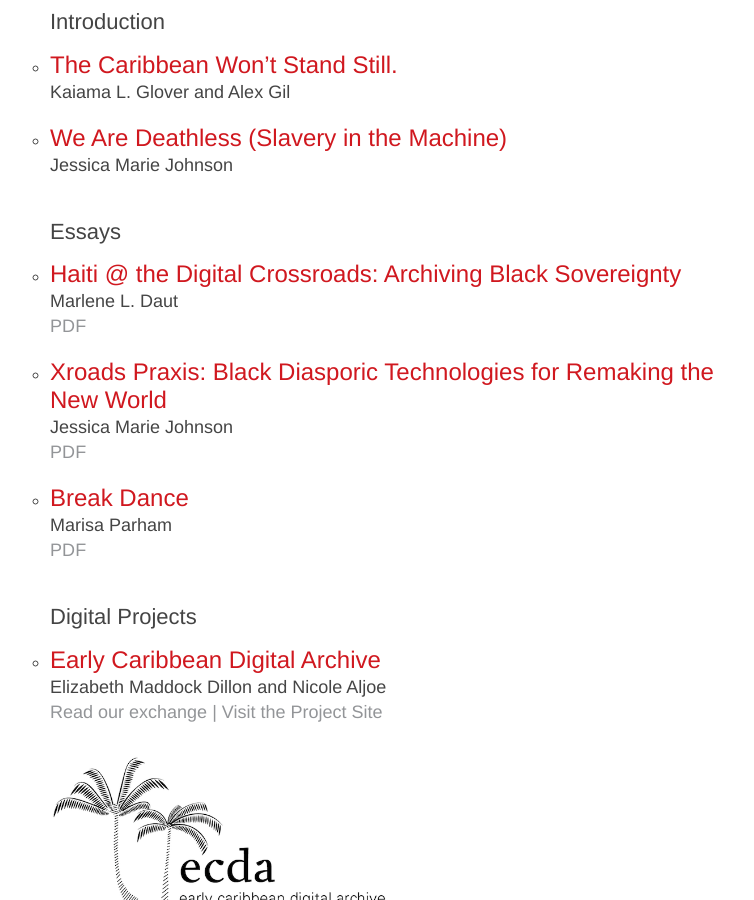
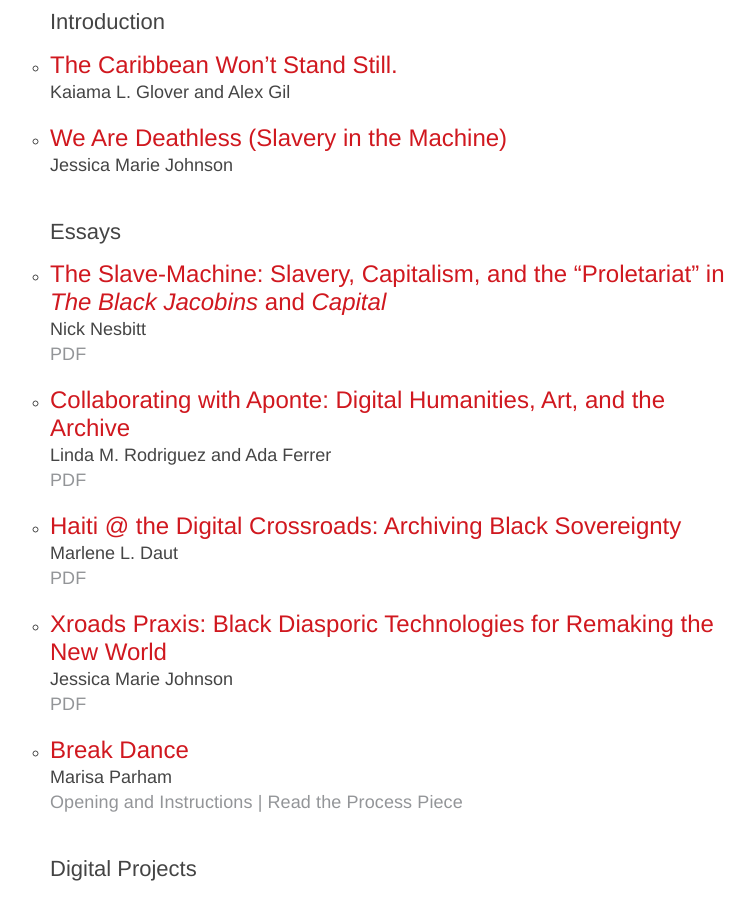
Before and after one commit to archipelagosjournal/archipelagos, a Jekyll site: the page built from index.html, in a window 1280 px wide and 900 px high, scrolled down 743 px. Shown: the whole window, without its empty margins (270-1024 px from the left). Built offline with Jekyll 4.4.1, drawn with Linux system fonts in a browser that asks for light colours.

Commit message:
fixes to toc and yaml headers

```diff
--- a/index.html
+++ b/index.html
@@ -16,7 +16,177 @@ title: home
 
 <p><em>We dedicate this issue to Linda Rodriguez, whose spirit now lights the way.</em></p>
 
-{% include toc.html issue=site.issue03 %}
+<!-- Table of Contents -->
+<div id="toc">
+
+<!-- Introductory material -->
+
+<ul>
+    <h3>Introduction</h3>
+
+    <li>
+        <a href="/sxarchipelagos/issue03/editors_intro.html">
+            <span class="toc-title">The Caribbean Won’t Stand Still.
+</span>
+        </a>
+        <br>
+        <span class="byline">
+
+            <span class="author">Kaiama L. Glover</span>
+        <span class="author">and Alex Gil</span>
+        </span>
+    </li>
+
+    <li>
+        <a href="/sxarchipelagos/issue03/guest_editors_intro.html">
+            <span class="toc-title">We Are Deathless (Slavery in the Machine)
+</span>
+        </a>
+        <br>
+        <span class="byline">
+
+                <span class="author">Jessica Marie Johnson</span>
+
+        </span>
+    </li>
+
+</ul>
+
+<ul>
+    <h3>Essays</h3>
+
+    <li>
+        <a href="/sxarchipelagos/issue03/nesbitt.html">
+            <span class="toc-title">The Slave-Machine: Slavery, Capitalism, and the “Proletariat” in <em>The Black Jacobins</em> and <em>Capital</em>
+</span>
+        </a>
+        <br>
+        <span class="byline">
+
+                <span class="author">Nick Nesbitt</span>
+
+        </span>
+        <!-- PDF -->
+        <p>
+            <a class="alt-link" href="/sxarchipelagos/assets/issue03/nesbitt.pdf" target="_blank">PDF</a>
+        </p>
+    </li>
+
+    <li>
+        <a href="/sxarchipelagos/issue03/ferrer.html">
+            <span class="toc-title">Collaborating with Aponte: Digital Humanities, Art, and the Archive
+</span>
+        </a>
+        <br>
+        <span class="byline">
+
+            <span class="author">Linda M. Rodriguez</span>
+        <span class="author">and Ada Ferrer</span>
+
+        </span>
+        <!-- PDF -->
+        <p>
+            <a class="alt-link" href="/sxarchipelagos/assets/issue03/ferrer.pdf" target="_blank">PDF</a>
+        </p>
+    </li>
+
+    <li>
+        <a href="/sxarchipelagos/issue03/daut.html">
+            <span class="toc-title">Haiti @ the Digital Crossroads: Archiving Black Sovereignty
+</span>
+        </a>
+        <br>
+        <span class="byline">
+
+                <span class="author">Marlene L. Daut</span>
+
+        </span>
+        <!-- PDF -->
+        <p>
+            <a class="alt-link" href="/sxarchipelagos/assets/issue03/daut.pdf" target="_blank">PDF</a>
+        </p>
+    </li>
+
+    <li>
+        <a href="/sxarchipelagos/issue03/johnson.html">
+            <span class="toc-title">Xroads Praxis: Black Diasporic Technologies for Remaking the New World
+</span>
+        </a>
+        <br>
+        <span class="byline">
+
+                <span class="author">Jessica Marie Johnson</span>
+
+        </span>
+        <!-- PDF -->
+        <p>
+            <a class="alt-link" href="/sxarchipelagos/assets/issue03/johnson.pdf" target="_blank">PDF</a>
+        </p>
+    </li>
+
+    <li>
+        <a href="/sxarchipelagos/issue03/parham.html">
+            <span class="toc-title">Break Dance
+</span>
+        </a>
+        <br>
+        <span class="byline">
+
+                <span class="author">Marisa Parham</span>
+
+        </span>
+        <!-- PDF -->
+        <p>
+            <a class="alt-link" href="/sxarchipelagos/issue03/parham.html" target="_blank">Opening and Instructions</a><span class="alt-link"> | </span><a class="alt-link" href="#" target="_blank">Read the Process Piece</a>
+        </p>
+    </li>
+
+</ul>
+
+<ul>
+    <h3>Digital Projects</h3>
+
+    <li>
+        <a href="/sxarchipelagos/issue03/ecda_review.html">
+            <span class="toc-title">Early Caribbean Digital Archive
+</span>
+        </a>
+        <br>
+        <span class="byline">
+
+            <span class="author">Elizabeth Maddock Dillon</span>
+        <span class="author">and Nicole Aljoe</span>
+        </span>
+        <br>
+
+        <a class="alt-link" href="/sxarchipelagos/issue03/ecda_review.html">Read our exchange</a><span class="alt-link"> | </span><a class="alt-link" href="https://ecda.northeastern.edu/" target="_blank">Visit the Project Site</a>
+        <a class="alt-link" href="https://ecda.northeastern.edu/" target="_blank"><img class="project-image-toc" alt="thumbnail for Early Caribbean Digital Archive" src="/sxarchipelagos/images/issue03/ecda-thumb.png" width="33%" /></a>
+
+    </li>
+
+</ul>
+
+<ul>
+    <h3>Digital Project Reviews</h3>
+
+    <li>
+        <a href="/sxarchipelagos/issue03/paravisini.html">
+            <span class="toc-title">Review of <em>Puerto Rico Syllabus</em>: Essential Tools for Critical Thinking about the Puerto Rican Debt Crisis
+</span>
+        </a>
+        <br>
+        <span class="byline">
+
+                <span class="author">Lizabeth Paravisini-Gebert</span>
+
+        </span>
+        <!-- PDF -->
+        <p>
+            <a class="alt-link" href="/sxarchipelagos/assets/issue03/paravisini.pdf" target="_blank">PDF</a>
+        </p>
+    </li>
+
+</ul>
 
 <hr>
 
```
Also changed, not shown: _issue03/ferrer.md (+1 -1 lines), _issue03/johnson.md (+4 -6 lines), _issue03/nesbitt.md (+4 -4 lines).
